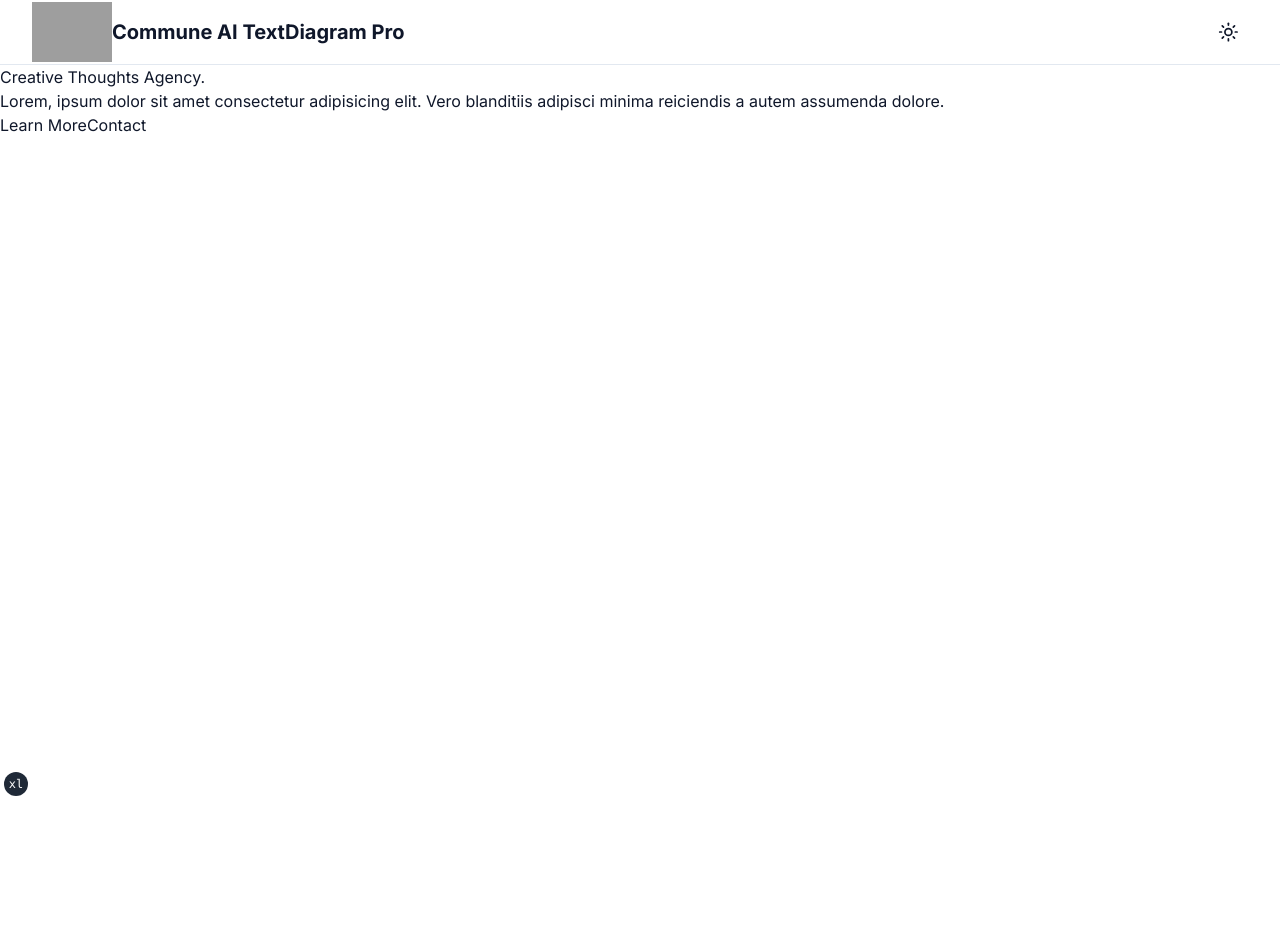
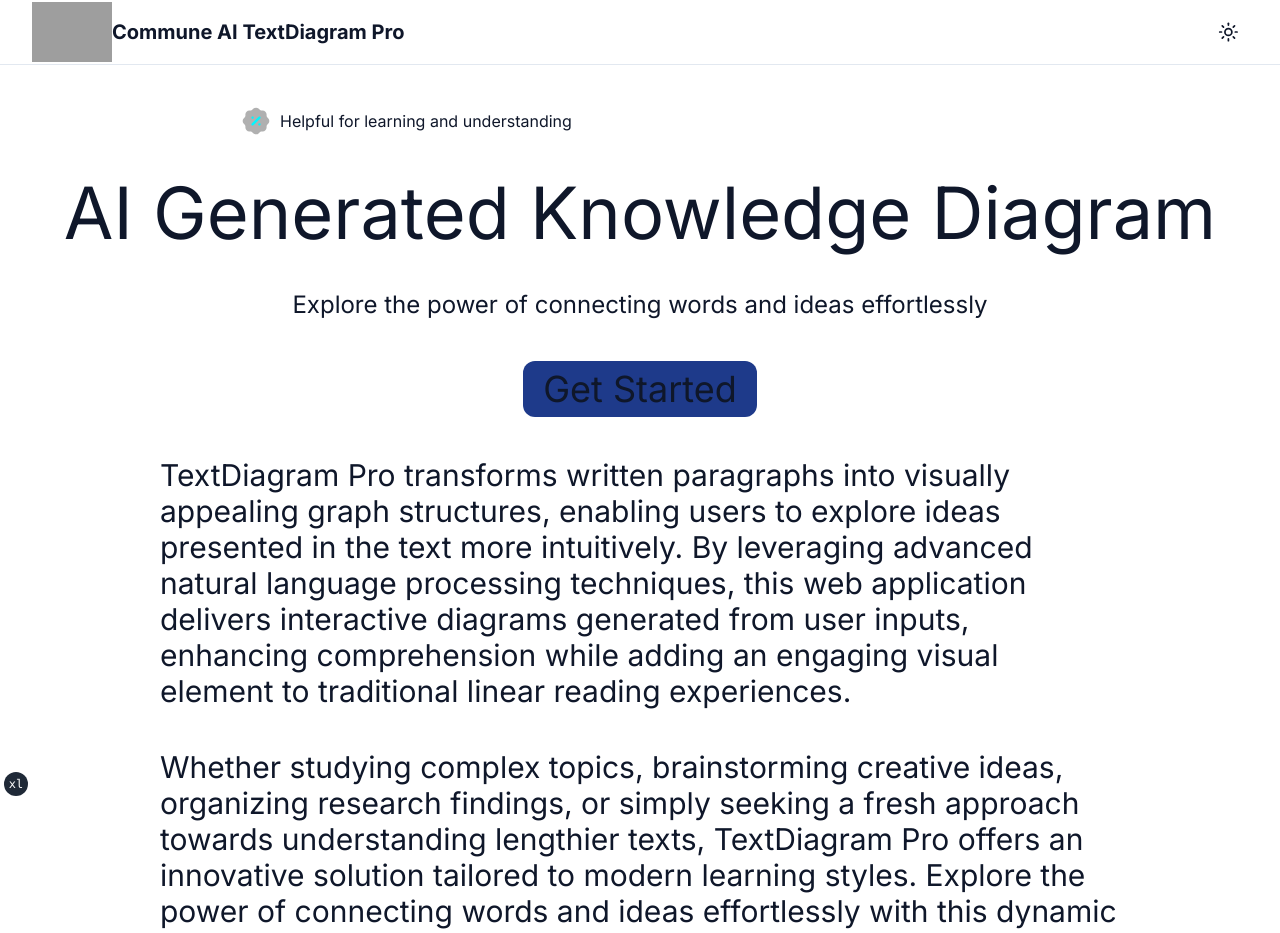
Before and after one commit to bagus0300/commune-AI-text2diagram, a Next.js app: page / in a window 1280 px wide. Shown: the top 933 px of the page. Before the commit the page ends 800 px from the top, so only its background shows below. Built offline with nearby package versions, Linux system fonts and the light colour scheme; grey boxes are pictures that could not be loaded.

Commit message:
fix : dashboard

```diff
--- a/app/layout.tsx
+++ b/app/layout.tsx
@@ -45,7 +45,7 @@ export default function RootLayout({ children }: RootLayoutProps) {
         >
           {/* <ThemeProvider attribute="class" defaultTheme="light" enableSystem> */}
           <ThemeProvider attribute="class" defaultTheme="light">
-            <div className="relative flex min-h-screen flex-col">
+            <div className="  relative flex  min-h-screen flex-col">
               <SiteHeader />
               <div className="flex-1">{children}</div>
             </div>
--- a/app/page.tsx
+++ b/app/page.tsx
@@ -1,19 +1,51 @@
 import Image from "next/image"
+import Link from "next/link"
+import { discount } from "@/public/assets"
 
 const Home = () => {
   return (
-    <div>
-      <div>
-        <h1>Creative Thoughts Agency.</h1>
-        <p>
-          Lorem, ipsum dolor sit amet consectetur adipisicing elit. Vero
-          blanditiis adipisci minima reiciendis a autem assumenda dolore.
+    <div className=" w-full overflow-hidden">
+      <div className="flex flex-row items-center ml-auto  sm:ml-60 mt-10">
+        <Image src={discount} alt="discount" className="w-[32px] h-[32px]" />
+        <p className="ml-2">
+          <span>Helpful for learning and understanding</span>
         </p>
-        <div>
-          <button>Learn More</button>
-          <button>Contact</button>
+      </div>
+
+      <div className="w-full mt-10">
+        <div className="w-full text-7xl text-center">
+          AI Generated Knowledge Diagram
         </div>
-        <div></div>
+        <div className="w-full text-center text-2xl mt-10">
+          Explore the power of connecting words and ideas effortlessly
+        </div>
+        <div className="text-4xl text-center mt-10">
+          <Link href="/diagram">
+            <button className="bg-blue-900 rounded-xl py-2 px-5 hover:bg-blue-600">
+              Get Started
+            </button>
+          </Link>
+        </div>
+      </div>
+      <div className="mt-10 mx-40">
+        <h2 className="text-3xl">
+          TextDiagram Pro transforms written paragraphs into visually appealing
+          graph structures, enabling users to explore ideas presented in the
+          text more intuitively. By leveraging advanced natural language
+          processing techniques, this web application delivers interactive
+          diagrams generated from user inputs, enhancing comprehension while
+          adding an engaging visual element to traditional linear reading
+          experiences.
+        </h2>
+        <h2 className="text-3xl mt-10">
+          Whether studying complex topics, brainstorming creative ideas,
+          organizing research findings, or simply seeking a fresh approach
+          towards understanding lengthier texts, TextDiagram Pro offers an
+          innovative solution tailored to modern learning styles. Explore the
+          power of connecting words and ideas effortlessly with this dynamic
+          tool designed to elevate the reader experience beyond conventional
+          boundaries.
+        </h2>
       </div>
     </div>
   )
--- a/components/main-nav.tsx
+++ b/components/main-nav.tsx
@@ -12,7 +12,7 @@ interface MainNavProps {
 
 export function MainNav({ items }: MainNavProps) {
   return (
-    <div className="flex  gap-6 md:gap-10">
+    <div className="flex gap-6 md:gap-10">
       <Link href="/" className="flex flex-row items-center ">
         <Image
           alt="diagram"
```
